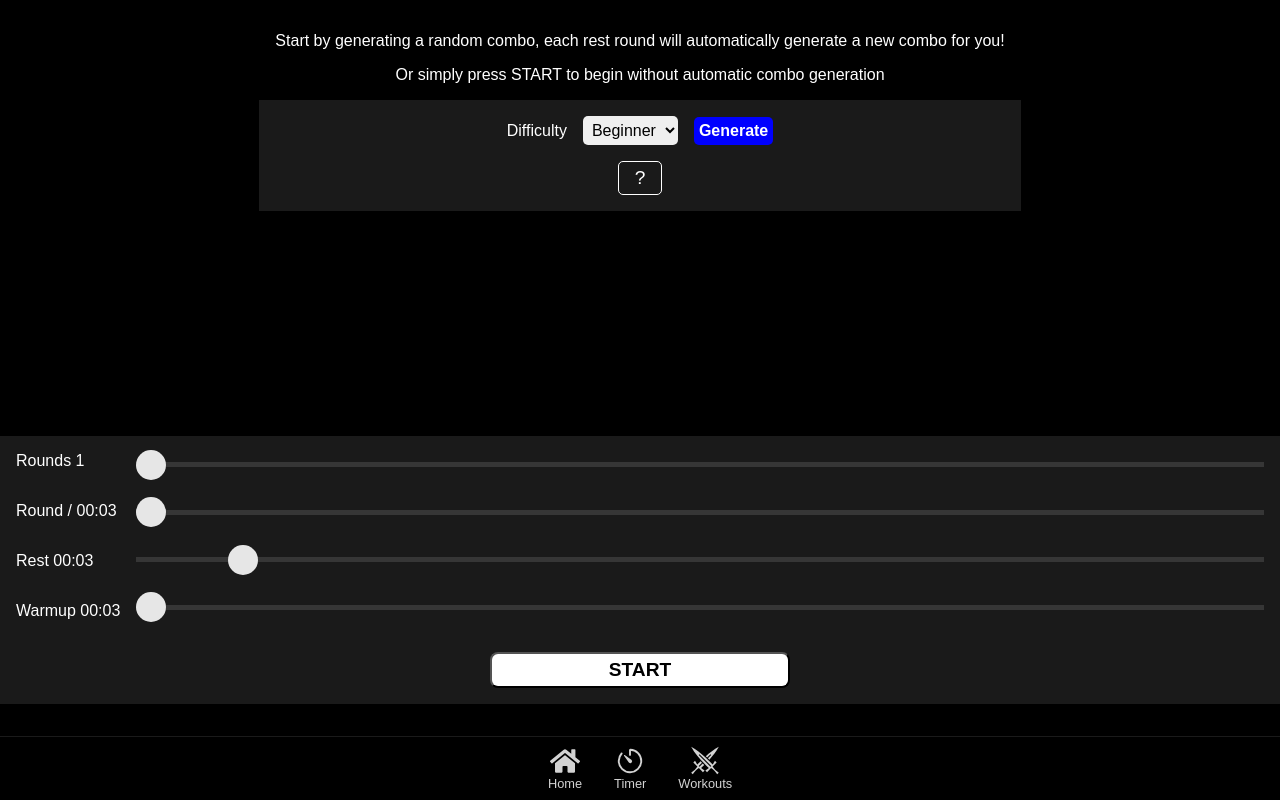
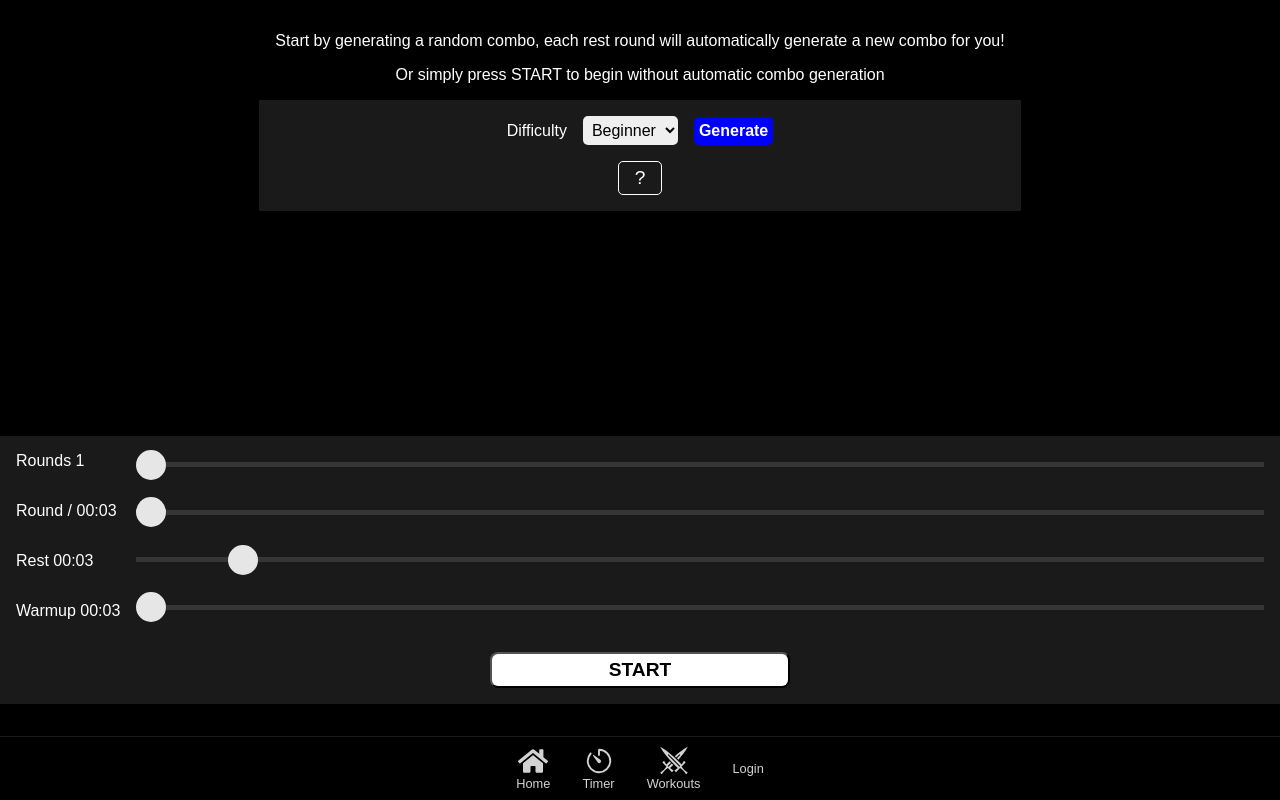
Before and after one commit to eagrcode/boxing-app, a Next.js app: page /timer in a window 1280 px wide. Built offline with nearby package versions, Linux system fonts and the light colour scheme.

Commit message:
add link to /login

```diff
--- a/app/components/Navbar/Navbar.jsx
+++ b/app/components/Navbar/Navbar.jsx
@@ -26,6 +26,11 @@ const Navbar = () => {
       url: "/workouts",
       icon: <GiCrossedSwords size={30} />,
     },
+    {
+      id: 4,
+      title: "Login",
+      url: "/login",
+    },
   ];
 
   return (
--- a/app/components/Navbar/Navbar.module.scss
+++ b/app/components/Navbar/Navbar.module.scss
@@ -14,10 +14,12 @@
 
   background-color: black;
   border-top: solid 1px rgba(255, 255, 255, 0.1);
+
   ul {
     list-style: none;
     display: flex;
     justify-content: center;
+    align-items: center;
     gap: 2rem;
     width: 100%;
   }
```
